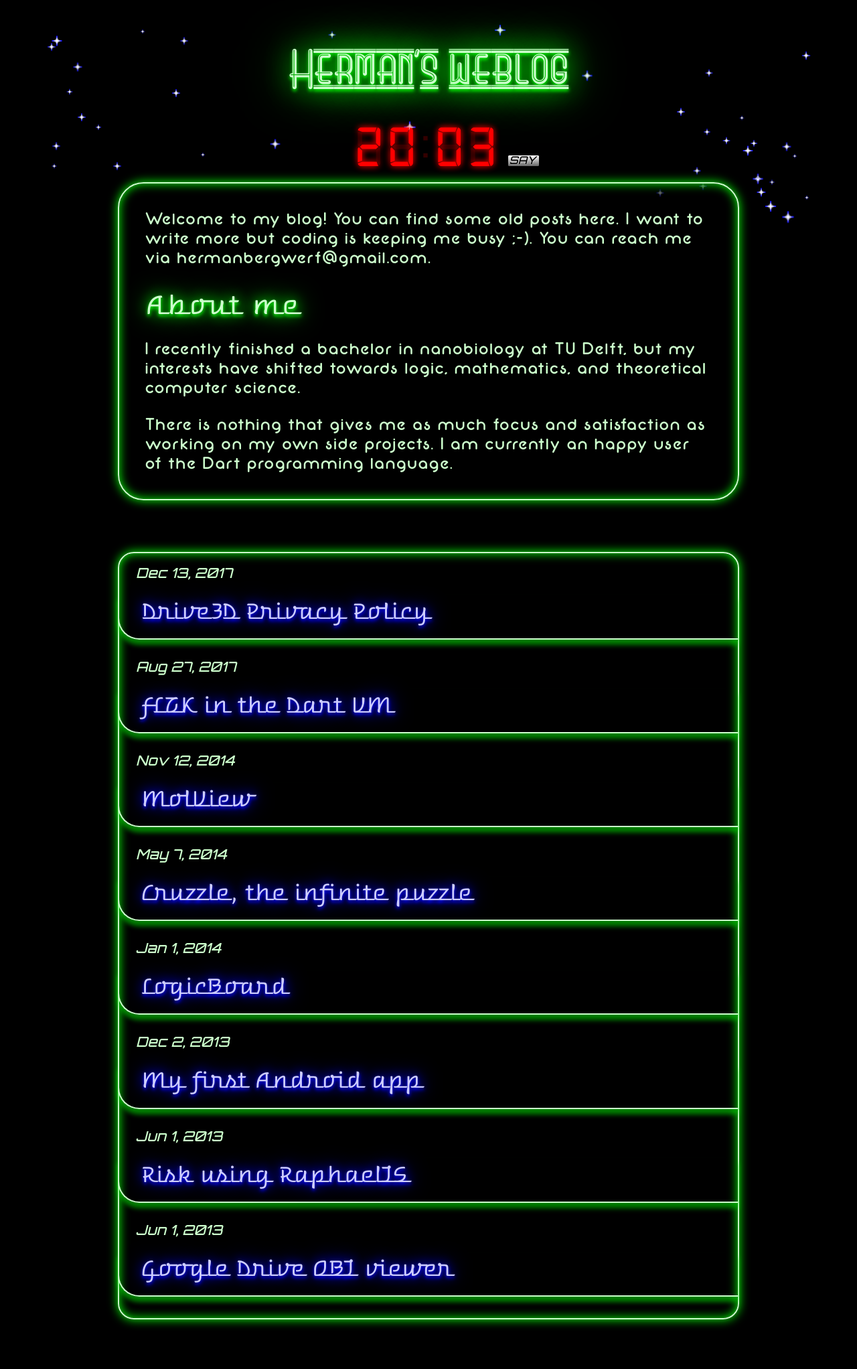
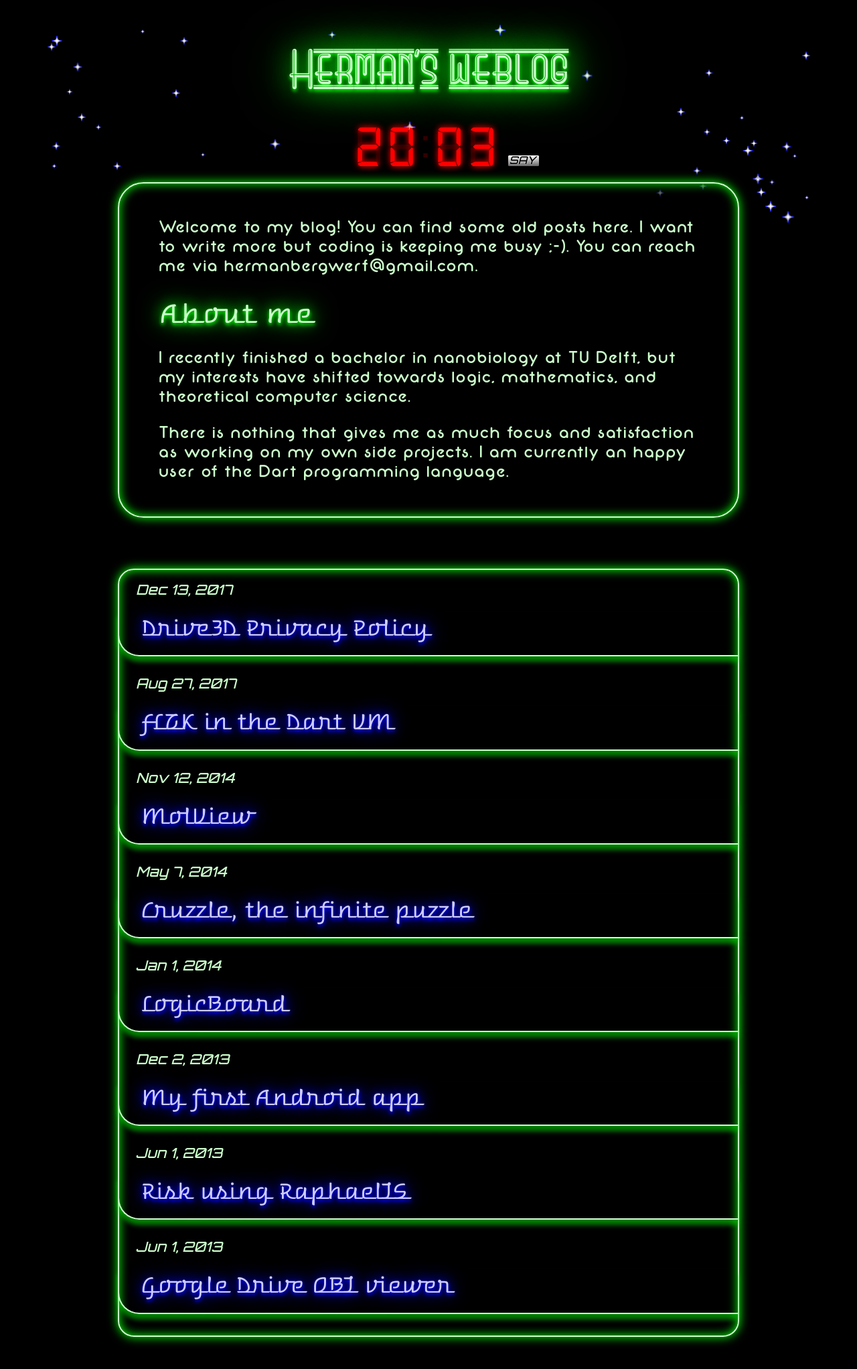
Before and after one commit to bergwerf/retro, a Jekyll site: the page built from index.md, in a window 1280 px wide. Shown: the whole page at 67% size. Built offline with Jekyll 4.4.1, drawn with Linux system fonts in a browser that asks for light colours; before the commit the page ends 2018 px from its top, so only the background shows below that.

Commit message:
Add padding

```diff
--- a/_sass/content.scss
+++ b/_sass/content.scss
@@ -57,7 +57,7 @@ a {
 }
 
 .neon-box {
-  padding: .5em 1.5em;
+  padding: 1em 2.3em;
   margin-bottom: 3em;
   border-radius: 1.5em;
 
```
